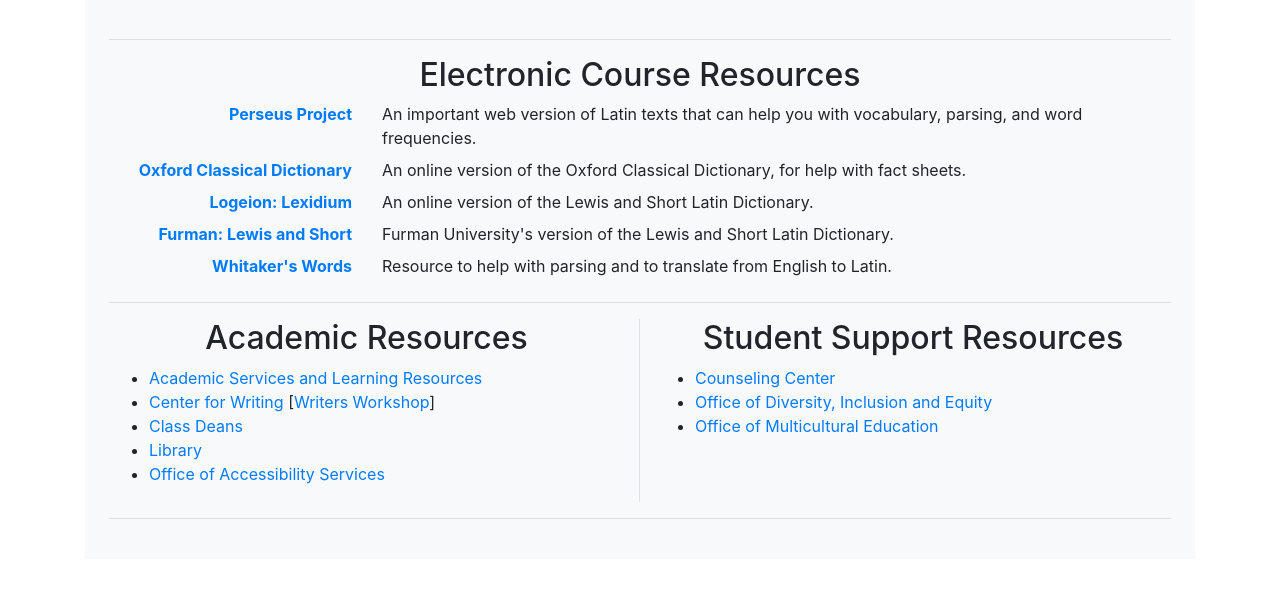
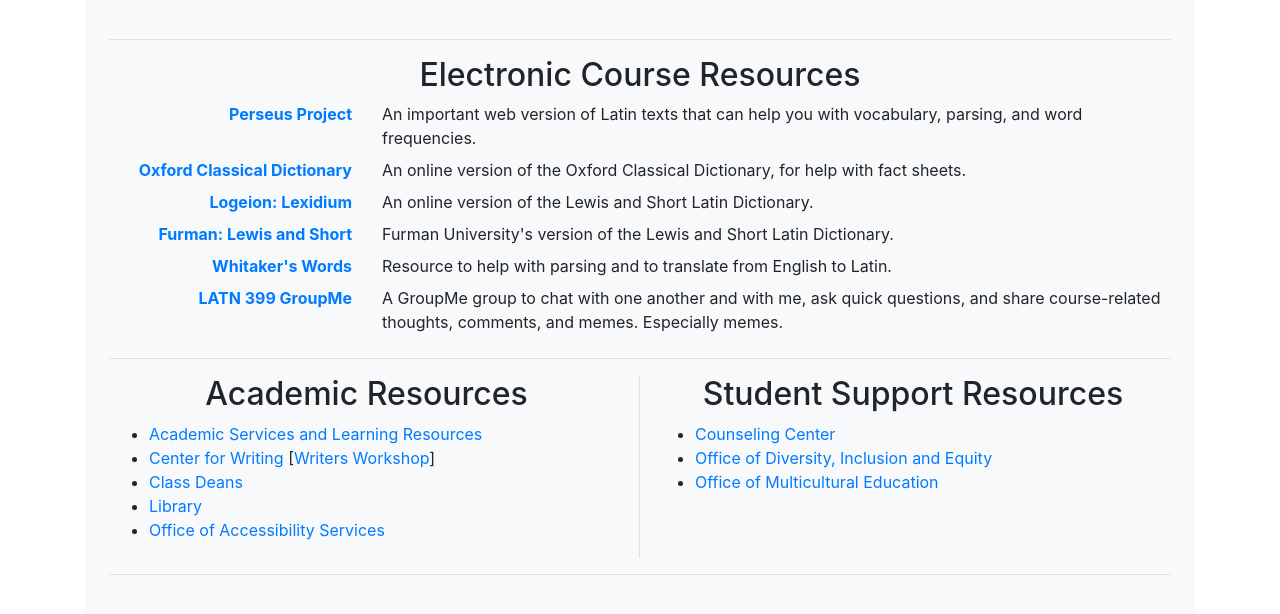
Before and after one commit to DLibatique/f20_courses, a Django app: template latn399/templates/latn399/pages/resources.html in a window 1280 px wide. Shown: the part 57-671 px from the top of the page. Run offline with Django 3.2, Linux system fonts and the light colour scheme; the template is opened without the code that fills it, so the values that code supplies are empty; some libraries are stand-ins or nearby versions.

Commit message:
changed student hours, added groupme

```diff
--- a/latn399/templates/latn399/index.html
+++ b/latn399/templates/latn399/index.html
@@ -59,7 +59,7 @@
       <li><strong>Meeting Place</strong>: Zoom (see email)</li>
       <li><strong>Instructor</strong>: Prof. Daniel Libatique (he/him/his)</li>
       <li><strong>Office</strong>: Fenwick 410</li>
-      <li><strong>Student Hours</strong>: M 10:30-11:30am, W 1-2pm</li>
+      <li><strong>Student Hours</strong>: M 10:30-11:30am, T 3-4pm</li>
       <li><strong>Email</strong>: DLibatiq [at] holycross.edu</li>
       <li><strong>Website</strong>: <a href="https://libatique.info">Click here</a>.</li>
     </ul>
--- a/latn399/templates/latn399/pages/resources.html
+++ b/latn399/templates/latn399/pages/resources.html
@@ -20,7 +20,11 @@
                 <{% if not x %}dt class="col-sm-3 text-right" {% else %}h3{% endif %}><a href="http://archives.nd.edu/words.html">Whitaker's Words</a>{% if not x %}</dt>{% else %}</h3>{% endif %}
                   <{% if not x %}dd class="col-sm-9" {% else%}p{% endif %}>Resource to help with parsing and to translate from English to Latin.{% if not x %}</dd>{% else %}</p>{% endif %}
 
-                    {% if not x %}
+                    <{% if not x %}dt class="col-sm-3 text-right" {% else %}h3{% endif %}><a href="https://groupme.com/join_group/61705981/v6PUDHtA">LATN 399 GroupMe</a>{% if not x %}</dt>{% else %}</h3>{% endif %}
+                      <{% if not x %}dd class="col-sm-9" {% else%}p{% endif %}>A GroupMe group to chat with one another and with me, ask quick questions, and share course-related thoughts, comments, and memes. Especially memes.{% if not x %}</dd>{% else %}</p>{% endif %}
+
+
+                        {% if not x %}
 </dl>
 {% endif %}
 
```
